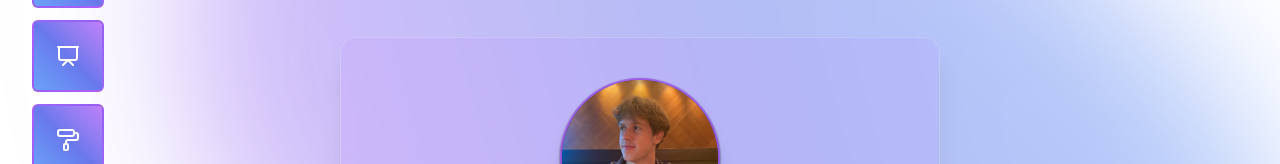
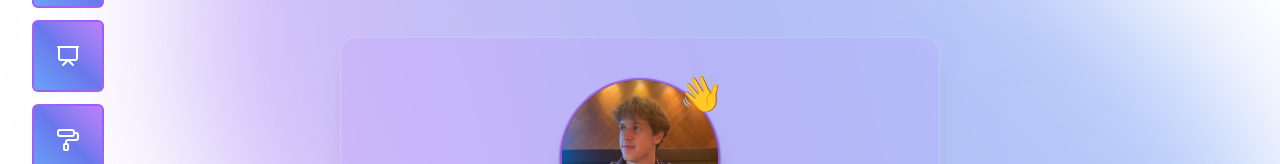
Before and after one commit to rcrouch9/profile, a Next.js app: page / in a window 1280 px wide. Shown: the part 180-344 px from the top of the page. Built offline with nearby package versions, Linux system fonts and the light colour scheme; a web font is replaced by a local one.

Commit message:
add back the wave

```diff
--- a/src/components/profile.tsx
+++ b/src/components/profile.tsx
@@ -23,7 +23,7 @@ export default function Profile() {
         delayChildren: 0.5
       }
     }
-    };
+  };
 
   const itemVariants = {
     hidden: { opacity: 0, y: 20, filter: "blur(4px)" },
@@ -44,7 +44,7 @@ export default function Profile() {
     >
       <motion.div variants={itemVariants} className="relative inline-block w-40 h-40 mb-6">
         <div className="pointer-events-auto cursor-pointer relative w-full h-full rounded-full border-2 shadow-xl overflow-hidden drop-shadow-[0_1.2px_1.2px_rgba(0,0,0,0.8)]"
-        style={{ borderColor: primaryColor }}>
+          style={{ borderColor: primaryColor }}>
           <Image
             src="/profile-photo.jpg"
             alt="Profile"
@@ -52,13 +52,25 @@ export default function Profile() {
             className="object-cover"
           />
         </div>
+        <motion.span
+          className="absolute -top-1 -right-1 text-4xl select-none"
+          animate={{ rotate: [0, 20, 0, 20, 0] }}
+          transition={{
+            duration: 1.5,
+            repeat: Infinity,
+            repeatDelay: 2,
+            ease: "easeInOut"
+          }}
+        >
+          👋
+        </motion.span>
       </motion.div>
 
       <motion.h1 variants={itemVariants} className="text-6xl font-bold text-gray-900 mb-2 ">
         Hi, I'm <span style={{ color: primaryColor }}>Russ!</span>
       </motion.h1>
       <motion.p variants={itemVariants}>
-        <Skills/>
+        <Skills />
       </motion.p>
     </motion.div>
   );
```
